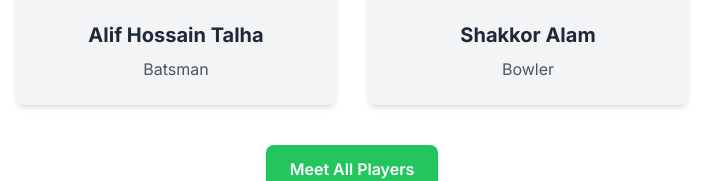
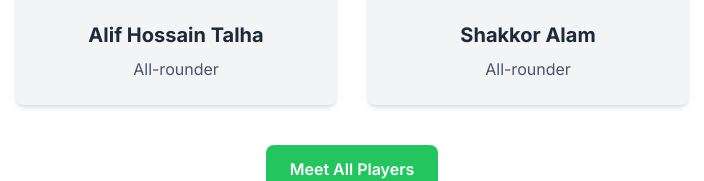
Before and after one commit to AlifTalha/FCF, a plain HTML site: page index.html in a window 1280 px wide. Shown: the part 3043-3224 px from the top of the page, 288-992 px from the left. Drawn offline with nearby package versions, Linux system fonts and the light colour scheme.

```diff
--- a/index.html
+++ b/index.html
@@ -280,14 +280,14 @@
           <img src="assets/images/player1.jpg" alt="Player 1" class="w-full h-64 object-cover">
           <div class="p-6">
             <h3 class="text-xl font-bold mb-2 text-gray-800">Alif Hossain Talha</h3>
-            <p class="text-gray-600">Batsman</p>
+            <p class="text-gray-600">All-rounder</p>
           </div>
         </div>
         <div class="player-card bg-gray-100 rounded-lg overflow-hidden shadow-md">
           <img src="assets/images/player2.jpg" alt="Player 2" class="w-full h-64 object-cover">
           <div class="p-6">
             <h3 class="text-xl font-bold mb-2 text-gray-800">Shakkor Alam</h3>
-            <p class="text-gray-600">Bowler</p>
+            <p class="text-gray-600">All-rounder</p>
           </div>
         </div>
       </div>
```
Also changed, not shown: about.html (+1 -1 lines), achievements.html (+1 -1 lines), fan-zone.html (+1 -3 lines), gallery.html (+1 -1 lines), membership.html (+1 -1 lines), news.html (+1 -1 lines), players.html (+1 -1 lines).
